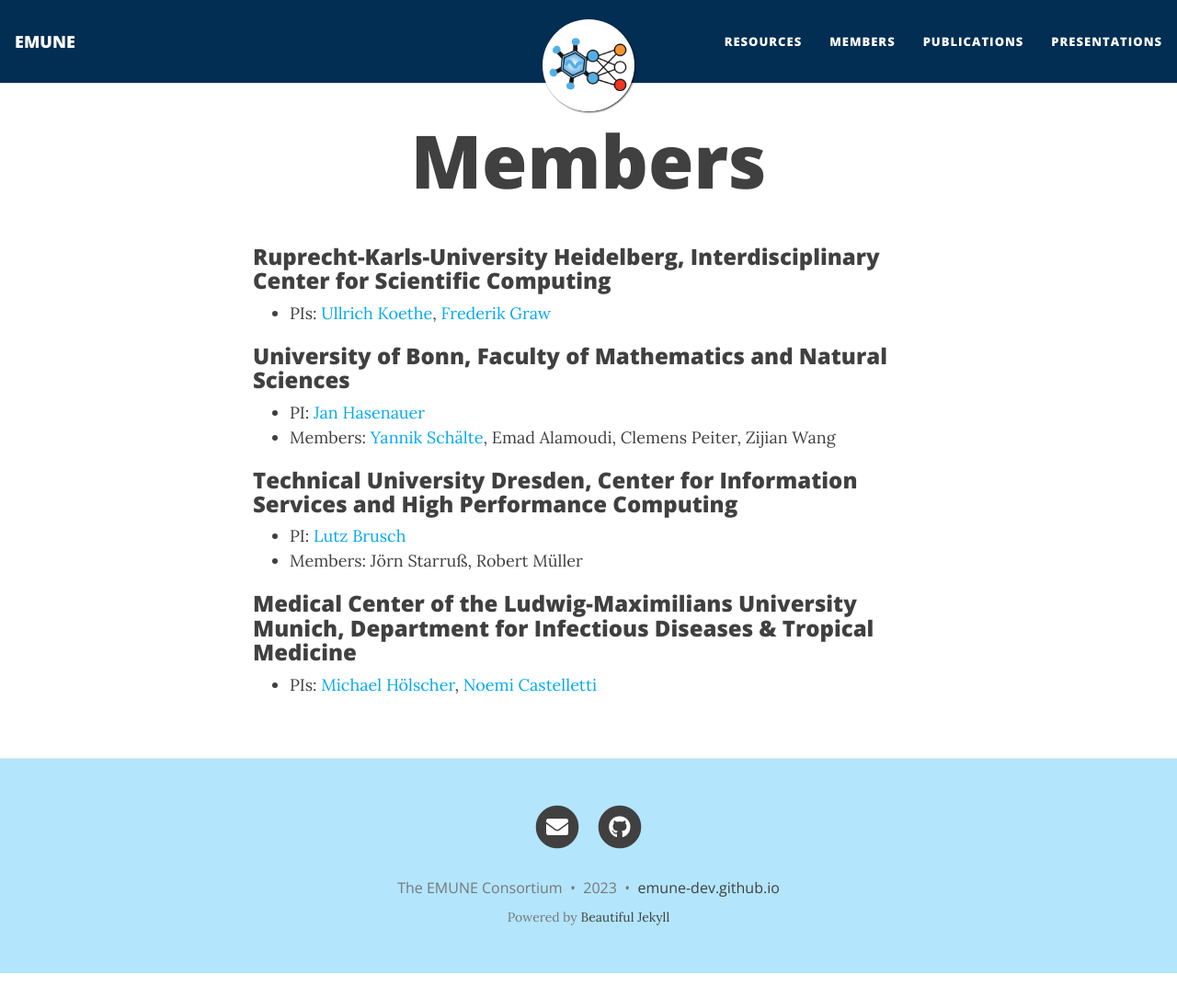
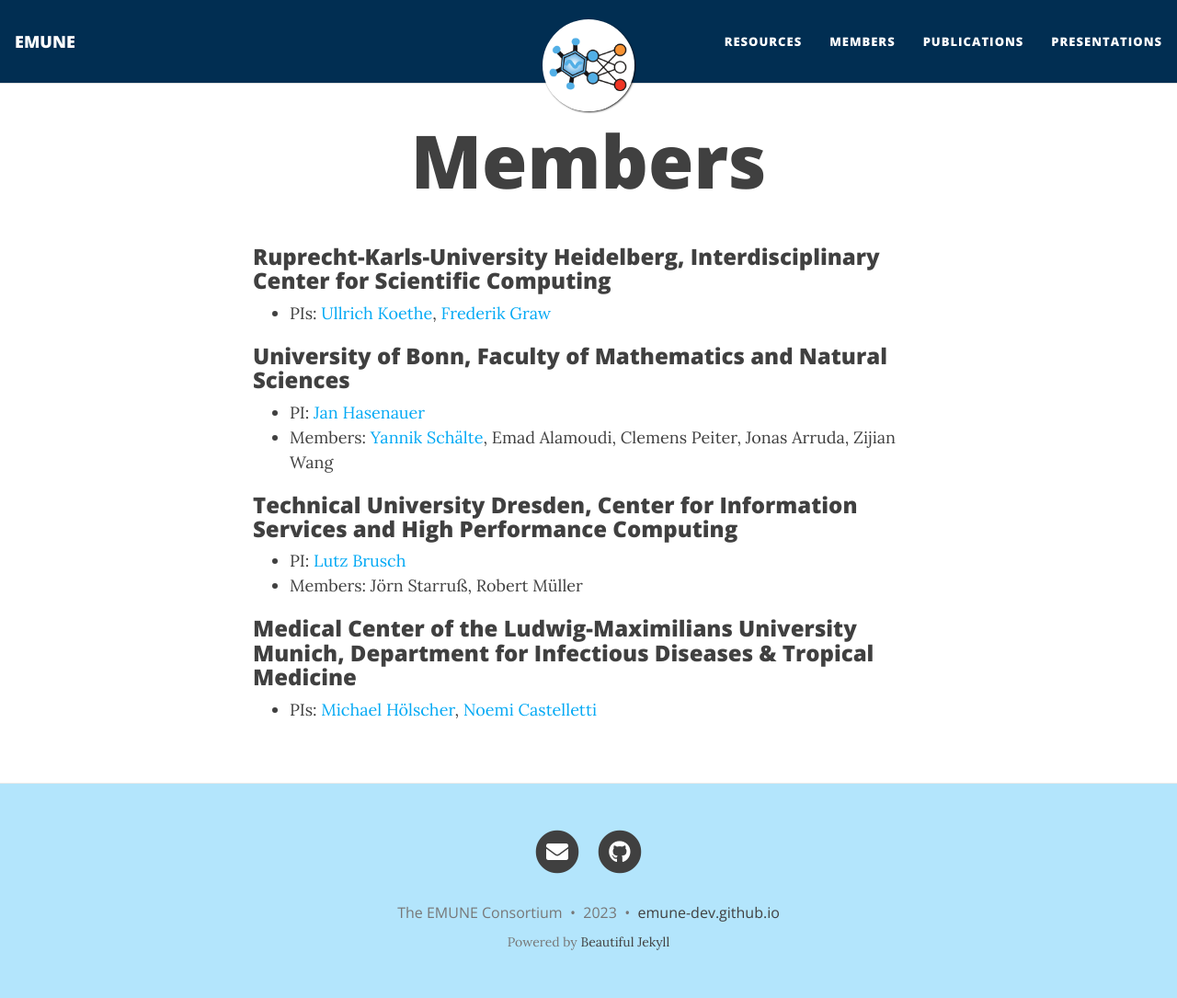
Before and after one commit to emune-dev/emune-dev.github.io, a Jekyll site: the page built from members.md, in a window 1280 px wide and 1085 px high. Shown: the whole window at 92% size. Built offline with Jekyll 4.4.1, drawn with Linux system fonts in a browser that asks for light colours; nearby versions of some CDN libraries.

Commit message:
update bonn members

```diff
--- a/members.md
+++ b/members.md
@@ -8,7 +8,7 @@ title: Members
 
 ### University of Bonn, Faculty of Mathematics and Natural Sciences
 - PI: [Jan Hasenauer](https://www.mathematics-and-life-sciences.uni-bonn.de/en/group-members/jan-hasenauer)
-- Members: [Yannik Schälte](https://yannikschaelte.github.io), Emad Alamoudi, Clemens Peiter, Zijian Wang
+- Members: [Yannik Schälte](https://yannikschaelte.github.io), Emad Alamoudi, Clemens Peiter, Jonas Arruda, Zijian Wang
 
 ### Technical University Dresden, Center for Information Services and High Performance Computing
 - PI: [Lutz Brusch](https://www.digs-bb.de/research/research-groups/lutz-brusch)
```
